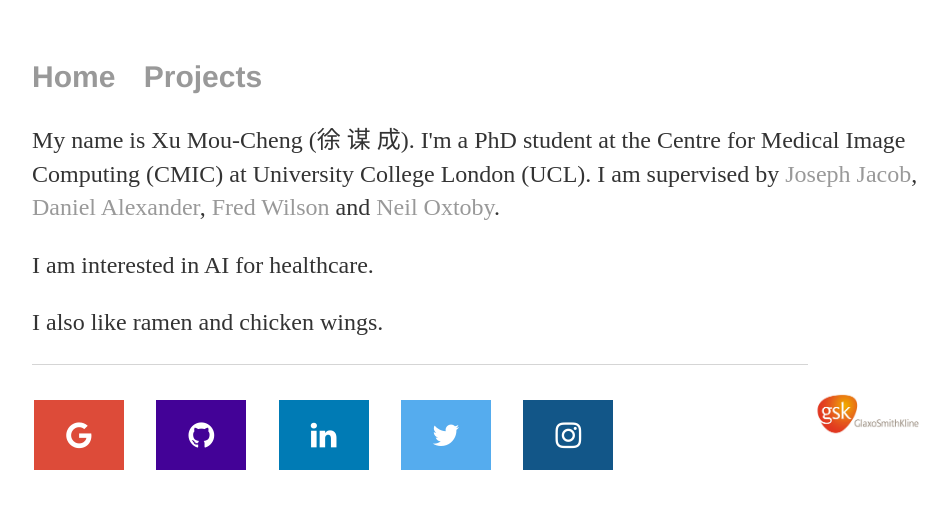
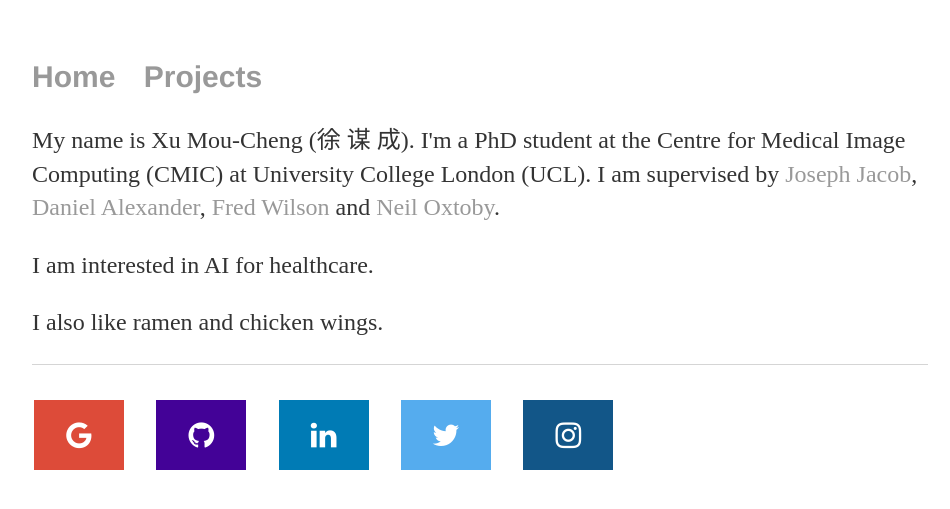
Before and after one commit to moucheng2017/mouchengxu.github.io, a Jekyll site: the page built from index.html, in a window 1280 px wide. Shown: the top 509 px of the page, without its empty margins (160-1110 px from the left). Built offline with Jekyll 4.4.1, drawn with Linux system fonts in a browser that asks for light colours.

Commit message:
Update index.html

```diff
--- a/index.html
+++ b/index.html
@@ -11,6 +11,5 @@
 		<a href="https://scholar.google.com/citations?user=uWfRPHEAAAAJ&hl=en">Neil Oxtoby</a>.</p>
 	<p>I am interested in AI for healthcare.</p>
 	<p>I also like ramen and chicken wings.</p>
-
-	<img src="gsk.png" alt="gsk logo" width="120" height="100" style="vertical-align:top; float:right">
+<!-- 	<img src="gsk.png" alt="gsk logo" width="120" height="100" style="vertical-align:top; float:right"> -->
 </div><!-- /.blurb -->
```
